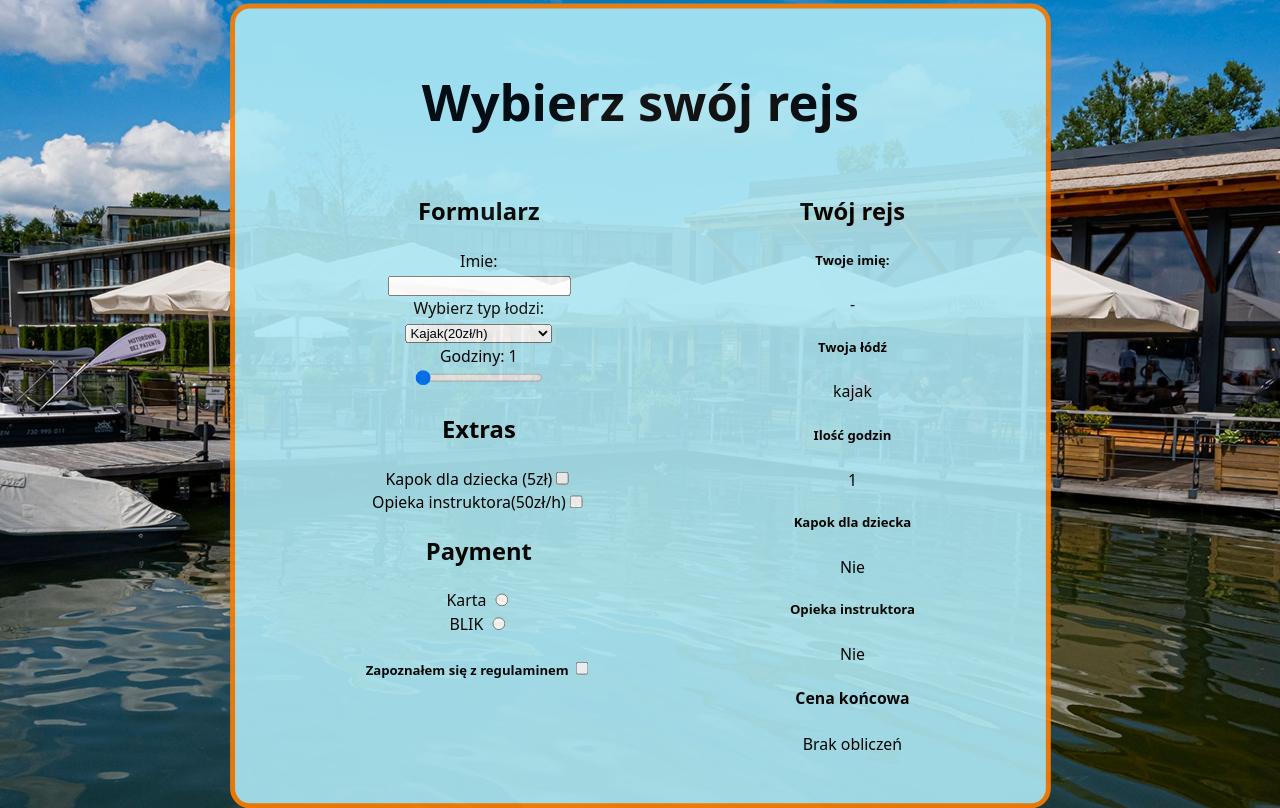
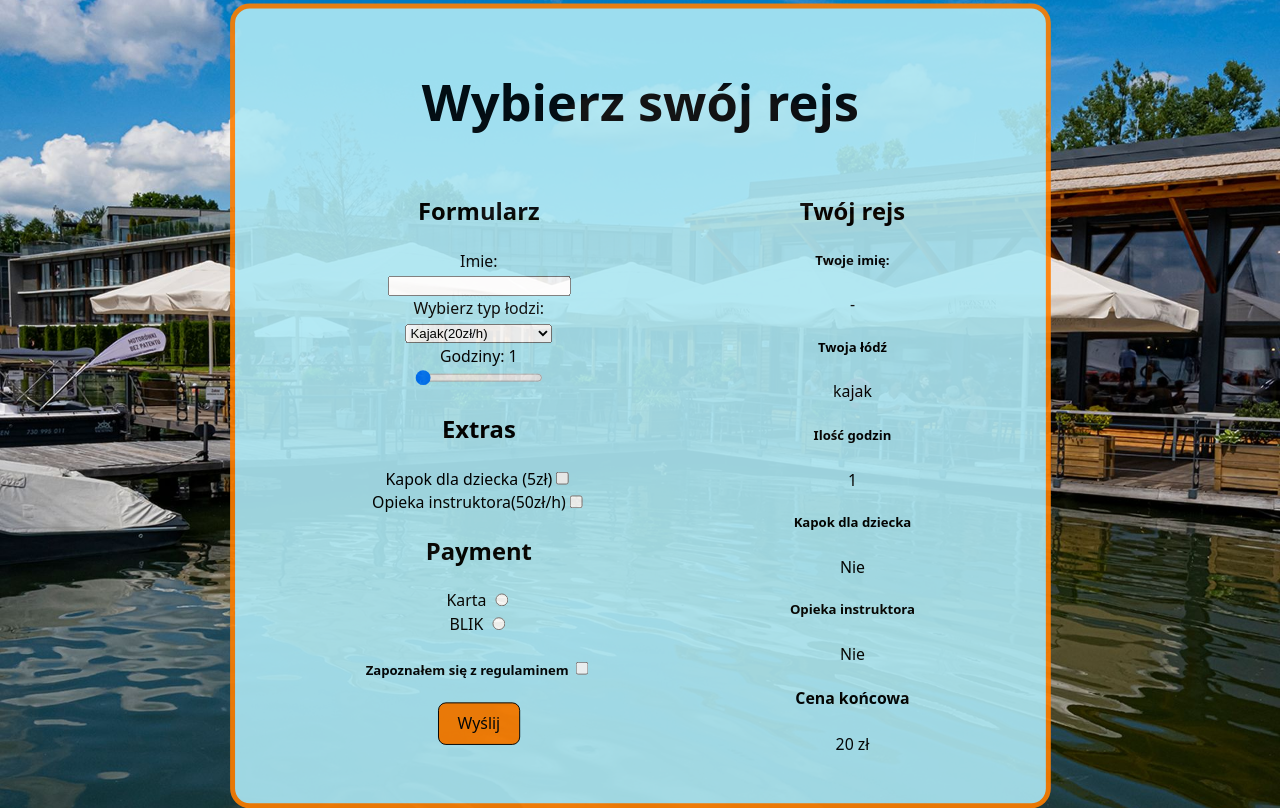
Before and after one commit to j0hnnnny-programista/web-mazurska-przystan-Bulkowski-Nowakowski, a React (Vite) app: page / in a window 1280 px wide. Built offline with nearby package versions, Linux system fonts and the light colour scheme.

Commit message:
dynamiczne liczenie ceny

```diff
--- a/src/App.tsx
+++ b/src/App.tsx
@@ -9,6 +9,22 @@ function App() {
   const [instructor, setInstructor] = useState(false)
   const [payment, setPayment] = useState('')
   const [regulamin, setRegulamin] = useState(false)
+
+  const calculatePrice = () => {
+    const boatPrices: { [key: string]: number } = {
+      kajak: 20,
+      waterbike: 35,
+      omega: 150,
+    }
+    let total = boatPrices[boat] * hours
+    if (kapok) {
+      total += 5
+    }
+    if (instructor) {
+      total += 50 * hours
+    }
+    return total
+  }
 
   return (
       <>
@@ -39,6 +55,7 @@ function App() {
                 BLIK <input type={'radio'} name={'payment'} value={'blik'} checked={payment === 'blik'} onChange={(e) => setPayment(e.target.value)}/><br/>
               </label>
               <label><h5>Zapoznałem się z regulaminem <input type={'checkbox'} name={'regulamin'} value={'regulamin'} checked={regulamin} onChange={(e) => setRegulamin(e.target.checked)}/></h5></label>
+              <button type={'submit'}>Wyślij</button>
             </form>
           </div>
           <div id={'answer'}>
@@ -54,7 +71,7 @@ function App() {
             <h5>Opieka instruktora</h5>
             <p id={'opieka instuktora'}>{instructor ? 'Tak' : 'Nie'}</p>
             <h4>Cena końcowa</h4>
-          <p id={'price'}>Brak obliczeń</p>
+            <p id={'price'}>{calculatePrice()} zł</p>
           </div>
         </main>
       </>
```
Lines whose indentation alone changed are shown as unchanged.
